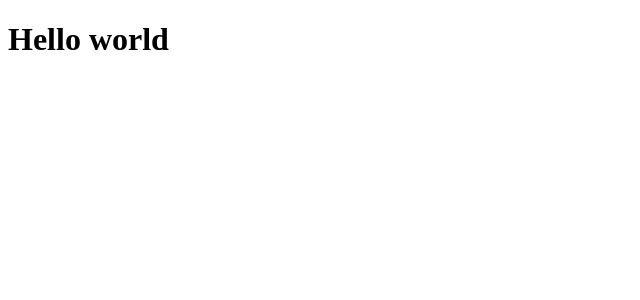
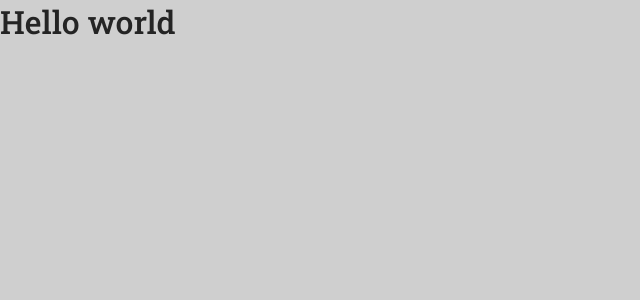
Before and after one commit to tales-garcia/styled-components-sample, a React (Create React App) app: page / in a window 1280 px wide. Shown: the top 300 px of the page, without its empty margins (0-640 px from the left). Built offline with nearby package versions, Linux system fonts and the light colour scheme.

Commit message:
feat(global style): create global style and apply it to the app

```diff
--- a/public/index.html
+++ b/public/index.html
@@ -3,6 +3,10 @@
   <head>
     <meta charset="utf-8" />
     <meta name="viewport" content="width=device-width, initial-scale=1" />
+
+    <link rel="preconnect" href="https://fonts.gstatic.com">
+    <link href="https://fonts.googleapis.com/css2?family=Roboto+Slab:wght@400;500&display=swap" rel="stylesheet">
+
     <title>Transaction listener</title>
   </head>
 
--- a/src/App.tsx
+++ b/src/App.tsx
@@ -1,8 +1,12 @@
 import React from 'react';
+import GlobalStyle from './styles/global';
 
 function App() {
   return (
-    <h1>Hello world</h1>
+    <>
+      <h1>Hello world</h1>
+      <GlobalStyle />
+    </>
   );
 }
 
--- /dev/null
+++ b/src/styles/global.ts
@@ -0,0 +1,26 @@
+import { createGlobalStyle } from "styled-components";
+
+export default createGlobalStyle`
+    * {
+        padding: 0;
+        margin: 0;
+        box-sizing: border-box;
+        outline: 0;
+    }
+    body {
+        background: #cfcfcf;
+        color: #4a4a4a;
+        -webkit-font-smoothing: antialiased;
+    }
+    body, input, button {
+        font-family: 'Roboto Slab', serif;
+        font-size: 16px;
+        color: #242424;
+    }
+    h1, h2, h3, h4, h5, h6, strong {
+        font-weight: 500;
+    }
+    button {
+        cursor: pointer;
+    }
+`;
```
